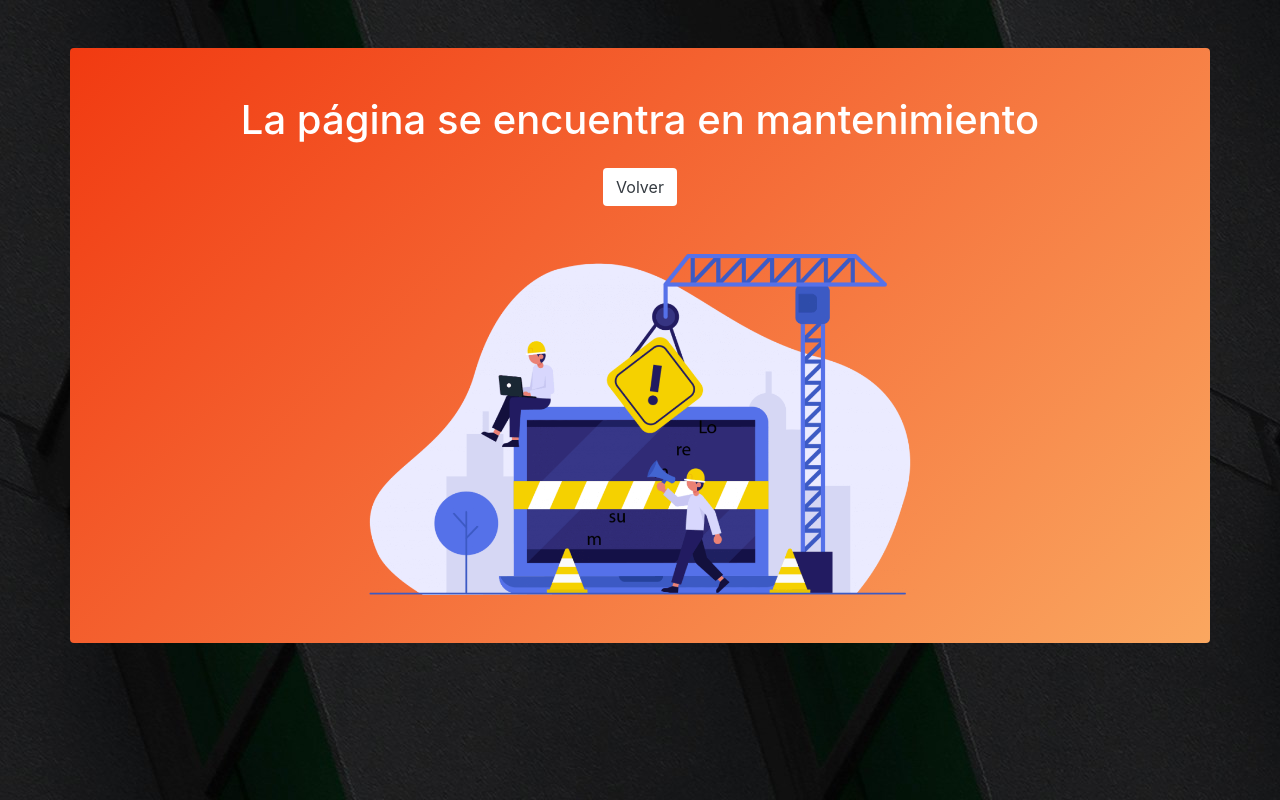
After one commit to marcoossmb/Gym_MarFit, a PHP site: page /_servWeb/views/MantenimientoView.php in a window 1280 px wide. The commit adds this page. Run offline with PHP 8.4, Linux system fonts and the light colour scheme.

Commit message:
some fixes and maintenance page added

```diff
--- a/views/ClaseView.php
+++ b/views/ClaseView.php
@@ -71,7 +71,7 @@ class ClaseView {
                     </thead>
                     <tbody>
                         <?php foreach ($clasesPorUsuario as $clase) { ?>
-                            <tr id="fila-<?php echo $clase['id_clase']; ?>">
+                            <tr id="fila-<?php echo $clase['id_clase']; ?>-<?php echo $clase['id_usuario']; ?>-<?php echo $clase['id_reserva']; ?>">
                                 <td><?php echo $clase['title']; ?></td>
                                 <td><?php echo $clase['tipo']; ?></td>
                                 <td><?php echo $clase['descripcion']; ?></td>
@@ -79,7 +79,7 @@ class ClaseView {
                                 <td><?php echo $clase['start']; ?></td>
                                 <td><?php echo substr($clase['hora_clase'], 0, 5); ?></td>
                                 <td>
-                                    <button class="btn btn-primary" id="boton-<?php echo $clase['id_clase']; ?>">
+                                    <button class="btn btn-primary" id="boton-<?php echo $clase['id_clase']; ?>-<?php echo $clase['id_usuario']; ?>-<?php echo $clase['id_reserva']; ?>">
                                         <i class="fa-solid fa-qrcode"></i>
                                     </button>
                                 </td>
--- /dev/null
+++ b/views/MantenimientoView.php
@@ -0,0 +1,21 @@
+<!DOCTYPE html>
+<html lang="es">
+    <head>
+        <meta charset="UTF-8">
+        <meta name="viewport" content="width=device-width, initial-scale=1.0">
+        <link rel="shortcut icon" href="../assets/images/logotipo.jpeg" type="image/x-icon">
+        <link rel="stylesheet" href="../css/bootstrap.min.css">
+        <link rel="stylesheet" href="../css/profile.css">
+        <title>Gimnasio • Marcos</title>
+    </head>
+    <body>
+        <div class="container profile-welcome rounded">
+            <h1 class="fw-bold text-center mt-5 text-white pt-5">La página se encuentra en mantenimiento</h1>
+            <div class="d-flex align-items-center justify-content-center flex-column pb-5">
+                <a class="text-dark btn bg-white mt-3" href="../index.php">Volver</a>
+                <img src="../assets/images/mantenimiento.png" alt="mantenimiento" class="img-fluid w-50 rounded mt-5"/>
+            </div>
+
+        </div>
+    </body>
+</html>
--- a/views/PerfilView.php
+++ b/views/PerfilView.php
@@ -123,6 +123,10 @@ class PerfilView {
 
             <h2 style="margin-top: 125px" class="mb-5">Alumnos por clase</h2>
             <canvas id="grafica_alum" class="mb-5"></canvas>
+
+            <div class="d-flex justify-content-between mb-5">
+                <a href="./index.php" class="bg-dark p-2 text-light rounded">Volver</a>
+            </div>
         </div>
         <script src="https://cdn.jsdelivr.net/npm/chart.js@2.9.4/dist/Chart.min.js"></script>
         <script src="./js/graficas.js"></script>
```
Also changed, not shown: controllers/LoginController.php (+15 -1 lines), js/qriouspdf.js (+11 -9 lines), assets/images/mantenimiento.jpg (added), assets/images/mantenimiento.png (added).
